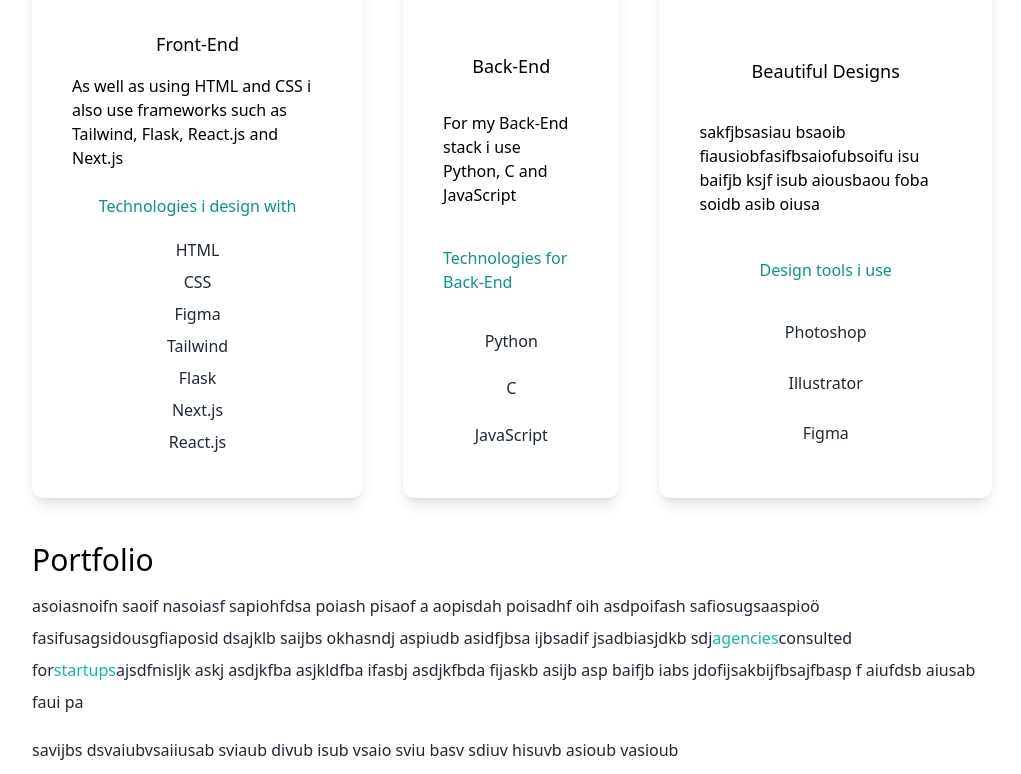
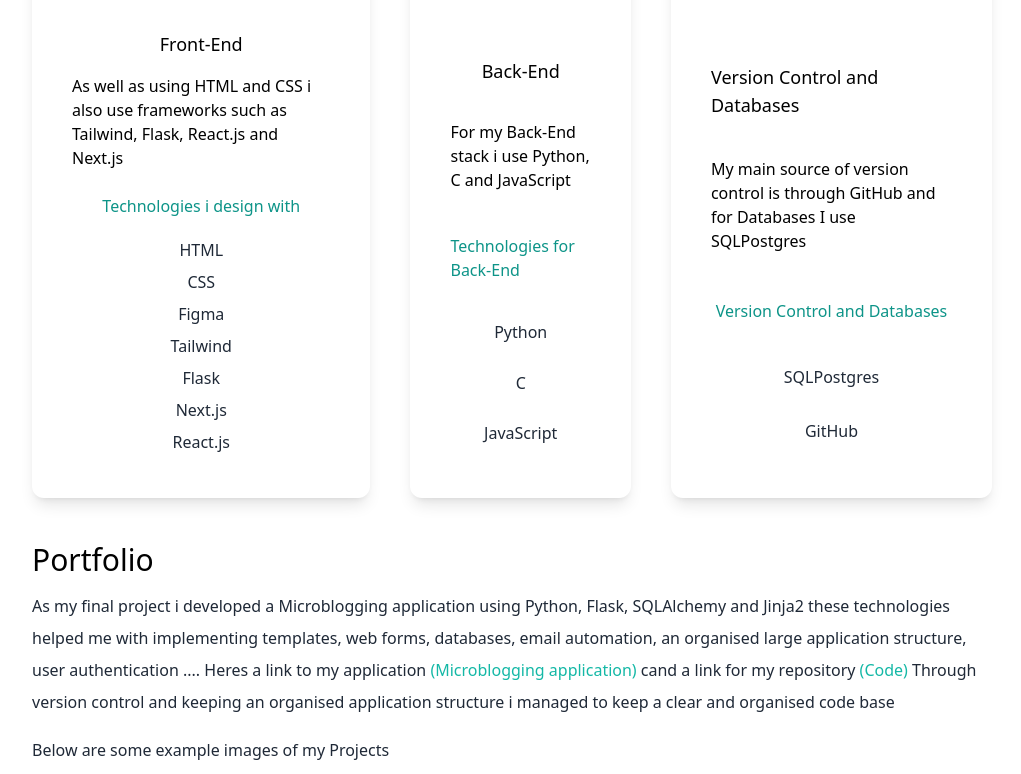
Before and after one commit to adetuadetu/Portfolio-React-Next.js-Tailwind, a Next.js app: page / in a window 1280 px wide. Shown: the part 1526-2300 px from the top of the page, without its empty margins (128-1149 px from the left). Built offline with nearby package versions, Linux system fonts and the light colour scheme.

Commit message:
First draft text finish

```diff
--- a/pages/index.js
+++ b/pages/index.js
@@ -120,16 +120,15 @@
               <div className='grid place-items-center shadow-lg p-10 rounded-xl my-10 dark:bg-gray-500'>
                 <Image src={code} width={100} height={100} object-center/>
                 <h3 className='text-lg font-medium pt-8 pb-2'>
-                  Beautiful Designs
+                  Version Control and Databases
                 </h3>
                 <p className='py-2'>
-                  sakfjbsasiau bsaoib fiausiobfasifbsaiofubsoifu isu baifjb
-                  ksjf isub aiousbaou foba soidb asib oiusa
+                  My main source of version control is through GitHub
+                  and for Databases I use SQLPostgres
                 </p>
-                <h4 className='py-4 text-teal-600'>Design tools i use</h4>
-                <p className='text-gray-800 py-1'>Photoshop</p>
-                <p className='text-gray-800 py-1'>Illustrator</p>
-                <p className='text-gray-800 py-1'>Figma</p>
+                <h4 className='py-4 text-teal-600'>Version Control and Databases</h4>
+                <p className='text-gray-800 py-1'>SQLPostgres</p>
+                <p className='text-gray-800 py-1'>GitHub</p>
               </div>
             </div>
           </section>
@@ -138,17 +137,16 @@
               <h3 className='text-3xl py-1 dark:text-white'>Portfolio</h3>
               <p className='text-md py-2 leading-8 text-gray-800 dark:text-white'>
                 {" "}
-                asoiasnoifn saoif nasoiasf sapiohfdsa poiash pisaof
-                a aopisdah poisadhf oih asdpoifash safiosugsaaspioö fasifusagsidousgfiaposid
-                dsajklb saijbs okhasndj aspiudb asidfjbsa ijbsadif jsadbiasjdkb sdj
-              <span className='text-teal-500'>agencies</span>
-              consulted for<span className='text-teal-500'>startups</span>
-              ajsdfnisljk askj asdjkfba asjkldfba ifasbj asdjkfbda fijaskb asijb
-              asp baifjb iabs jdofijsakbijfbsajfbasp f aiufdsb aiusab faui pa
+                As my final project i developed a Microblogging application using Python, Flask, SQLAlchemy and Jinja2
+                these technologies helped me with implementing templates, web forms, databases, email automation, an
+                organised large application structure, user authentication .... Heres a link to my application
+              <span className='text-teal-500'> (Microblogging application) </span>
+              cand a link for my repository <span className='text-teal-500'> (Code) </span>
+              Through version control and keeping an organised application structure i managed to keep
+              a clear and organised code base
               </p>
               <p className='text-md py-2 leading-8 text-gray-800 dark:text-white'>
-                savijbs dsvaiubvsaiiusab sviaub divub isub vsaio sviu basv
-                sdiuv hisuvb asioub vasioub
+                Below are some example images of my Projects
               </p>
             </div>
             <div className='flex flex-col gap-10 py-10 lg:flex-row lg:flex-wrap'>
```
